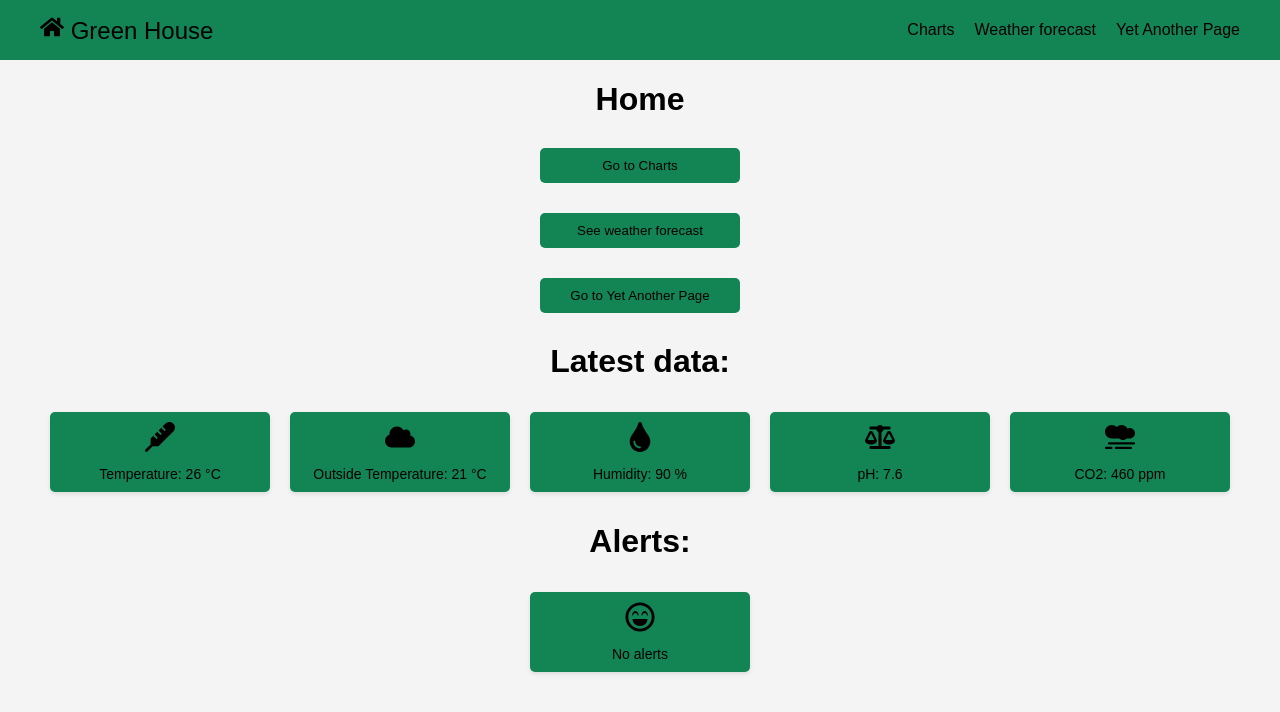
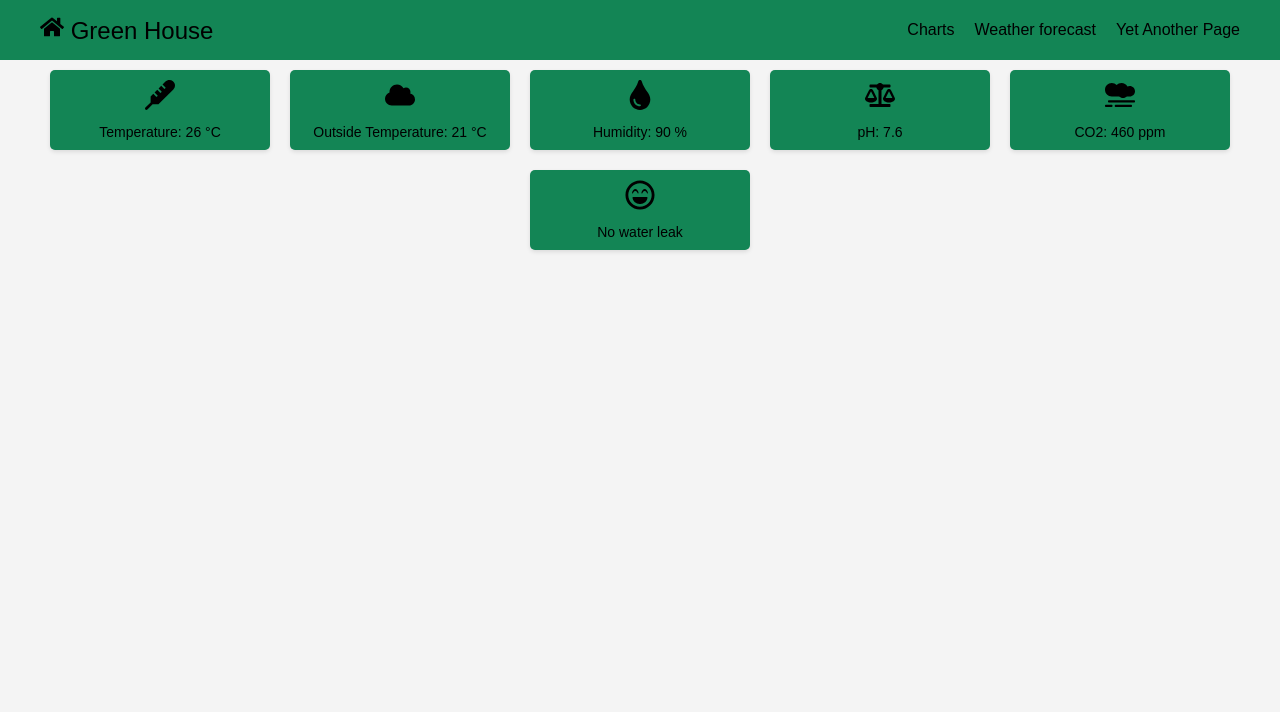
Before and after one commit to Haltian-project/Greenhouse, a React (Create React App) app: page / in a window 1280 px wide. Shown: the top 712 px of the page. Built offline with nearby package versions, Linux system fonts and the light colour scheme.

Commit message:
homepage modified

```diff
--- a/src/screens/Home.js
+++ b/src/screens/Home.js
@@ -25,7 +25,7 @@ const Home = () => {
 
   return (
     <div>
-      <h1>Home</h1>
+      {/* <h1>Home</h1>
       <button>
         <Link to="/charts">Go to Charts</Link>
       </button>
@@ -35,7 +35,7 @@ const Home = () => {
       <button>
         <Link to="/yet-another-page">Go to Yet Another Page</Link>
       </button>
-      <h1>Latest data:</h1>
+      <h1>Latest data:</h1> */}
       <div className="Home-data-container">
         <div className="Home-data-item">
           <FaThermometer size={30} />
@@ -57,9 +57,7 @@ const Home = () => {
           <FaSmog size={30} />
           <p>CO2: {latestData.CO2} ppm</p>
         </div>
-      </div>
-      <h1>Alerts:</h1>
-      <div className="Home-data-container">
+        <div className="Home-data-container">
         <div className="Home-data-item">
           {alert ? (
             <>
@@ -69,10 +67,13 @@ const Home = () => {
           ) : (
             <>
               <FaRegLaughBeam size={30} />
-              <p>No alerts</p>
+              <p>No water leak</p>
             </>
           )}
         </div>
+      </div>
+      {/* <h1>Alerts:</h1> */}
+
       </div>
     </div>
   );
```
